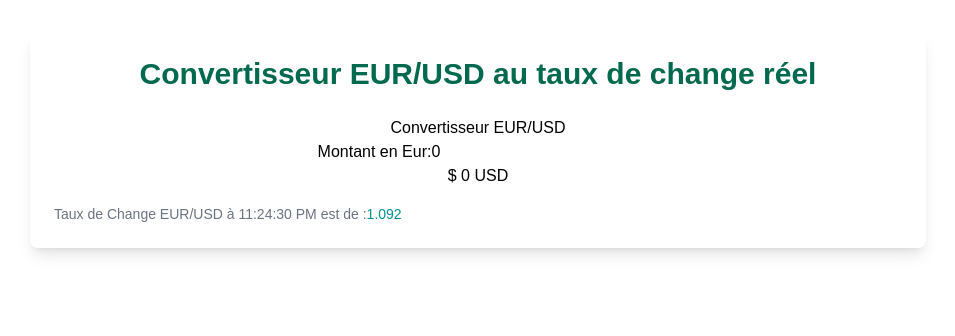
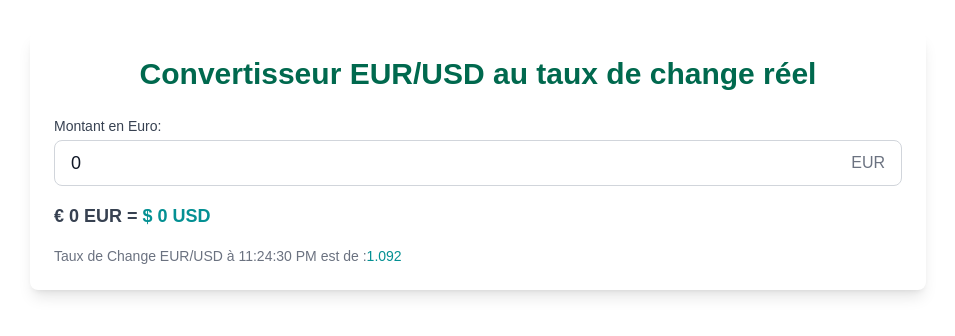
Before and after one commit to RaphaelBlehoue/kata-ui, a React (Vite) app: page / in a window 1280 px wide. Shown: the top 336 px of the page, without its empty margins (162-1117 px from the left). Built offline with nearby package versions, Linux system fonts and the light colour scheme.

Commit message:
feat(hooks): add polling to update exchangeRate

```diff
--- a/src/components/CurrencyConverter.tsx
+++ b/src/components/CurrencyConverter.tsx
@@ -1,15 +1,17 @@
-import  { ChangeEvent, useContext, useState } from "react";
+import  { ChangeEvent, useContext, useEffect, useState } from "react";
 import { RateContext } from "@creditAgricole/contexts/RateContext";
+import { usePolling } from "@creditAgricole/hooks/usePolling";
 export const CurrencyConverter = () => {
-
   const [euroAmount, setEuroAmount] = useState<number>(0);
   const [usdAmount, setUsdAmount] = useState<number>(0);
   const currentExChangeRate = useContext(RateContext);
 
+  // Si updateExChangeRateForUSD devient une dependance  de useEffect, il faut un useCallback ici
   const updateExChangeRateForUSD = () => {
     setUsdAmount(parseFloat((euroAmount * currentExChangeRate).toFixed(3)));
   };
 
+  usePolling(updateExChangeRateForUSD, 3000);
 
   const handleExChangeRateEURChange = (e: ChangeEvent<HTMLInputElement>) => {
     const value: number = parseFloat(e.target.value);
@@ -17,19 +19,38 @@ export const CurrencyConverter = () => {
     updateExChangeRateForUSD();
   };
 
+  useEffect(() => {
+    updateExChangeRateForUSD();
+  }, [currentExChangeRate, euroAmount]);
+
 
   return (
-    <div>
-      <h2>Convertisseur EUR/USD</h2>
-      <label htmlFor="convertor">Montant en Eur:</label>
-      <input
-        id="convertor"
-        type="number"
-        placeholder="Saisissez un montant en EUR"
-        value={euroAmount}
-        onChange={handleExChangeRateEURChange}
-      />
-      <div>$ {usdAmount} USD</div>
+    <div className="flex justify-between items-center space-x-4">
+      <div className="flex-1">
+        <label
+          htmlFor="amount"
+          className="block text-left text-sm font-medium text-gray-700"
+        >
+          Montant en Euro:
+        </label>
+        <div className="mt-1 flex items-center border border-gray-300 rounded-lg px-4 py-2">
+          <input
+            id="amount"
+            type="text"
+            placeholder="Saisissez un montant en EUR"
+            value={euroAmount}
+            onChange={handleExChangeRateEURChange}
+            className="flex-1 bg-transparent outline-none text-lg text-gray-900"
+          />
+          <span className="text-gray-500 ml-2">EUR</span>
+        </div>
+        <div className="mt-4 text-center text-gray-700">
+          <p className="text-lg text-left font-semibold">
+            € {euroAmount} EUR ={" "}
+            <span className="text-[#049093]"> $ {usdAmount} USD</span>
+          </p>
+        </div>
+      </div>
     </div>
   );
 };
--- /dev/null
+++ b/src/hooks/usePolling.ts
@@ -0,0 +1,8 @@
+import { useEffect } from "react";
+
+export const usePolling = (callback: () => void, interval: number) => {
+  useEffect(() => {
+    const polling = setInterval(callback, interval);
+    return () => clearInterval(polling);
+  }, [callback, interval]);
+};
```
